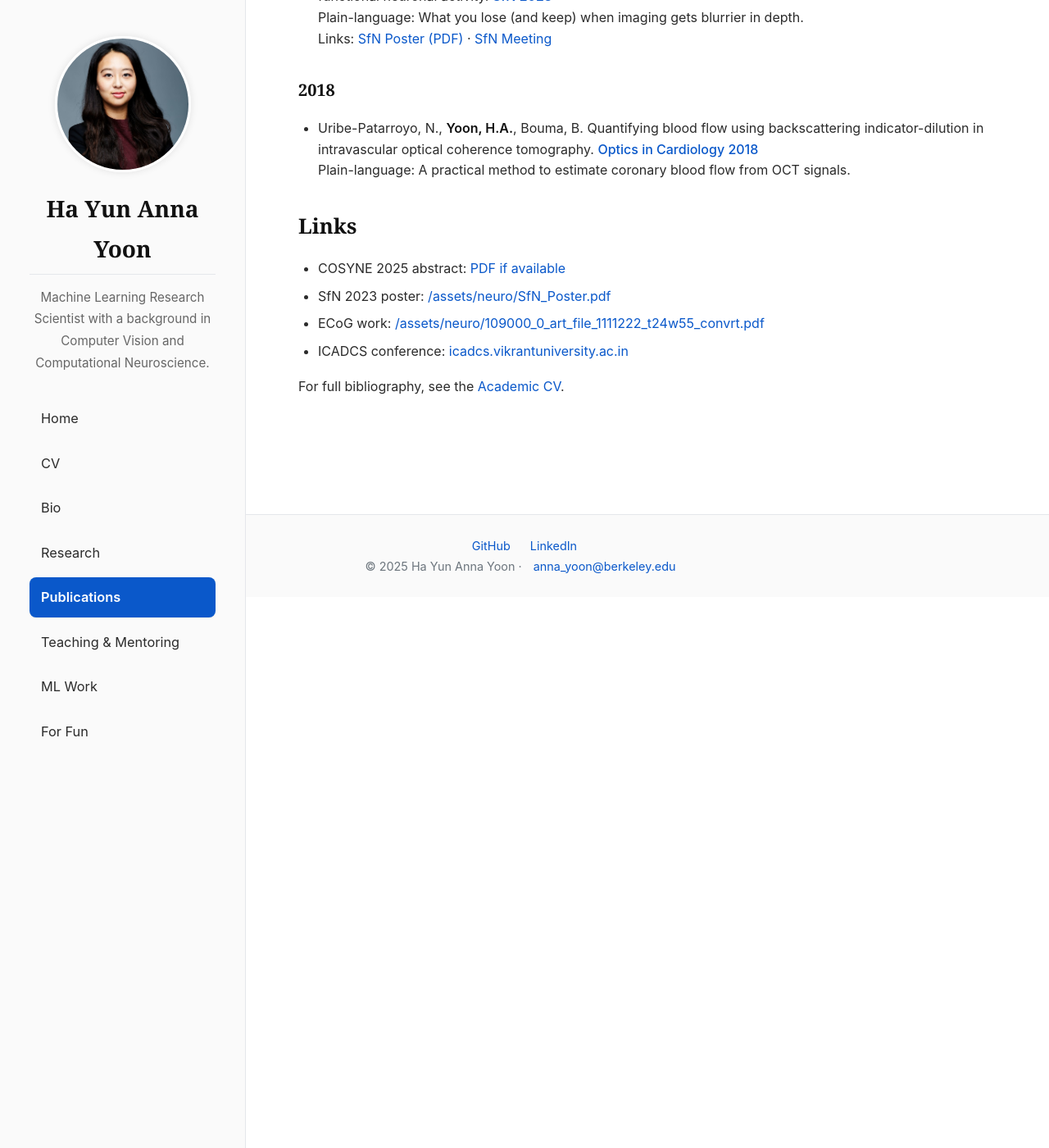
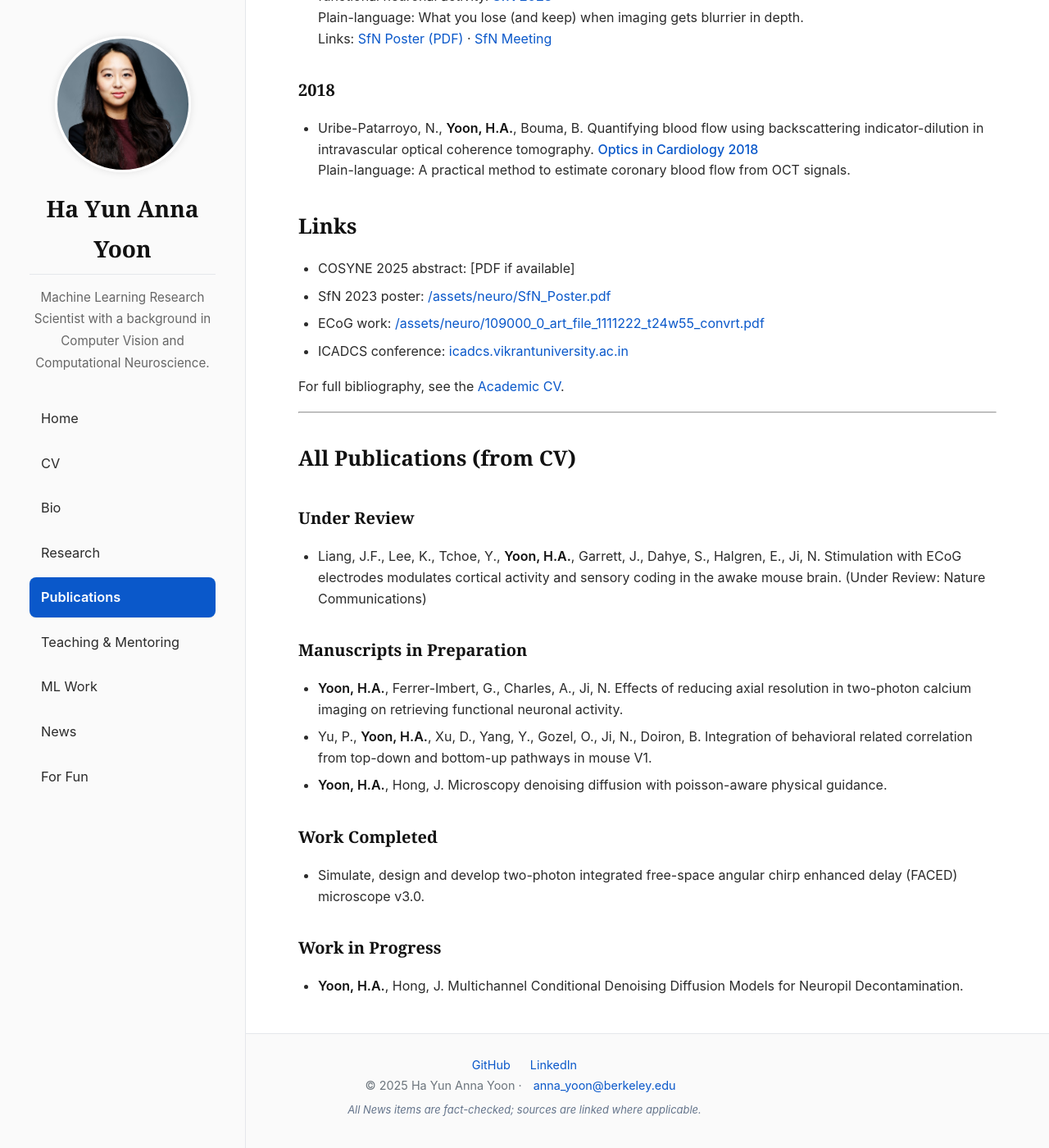
Before and after one commit to annahayoon/annahayoon.github.io, a Jekyll site: the page built from publications.md, in a window 1280 px wide and 1400 px high, scrolled down 672 px. Shown: the whole window at 82% size. Built offline with Jekyll 4.4.1, drawn with Linux system fonts in a browser that asks for light colours.

Commit message:
Update resume content and website

```diff
--- a/_layouts/default.html
+++ b/_layouts/default.html
@@ -37,6 +37,7 @@ layout: default
                     <li><a href="{{ '/publications.html' | relative_url }}" {% if page.url == "/publications.html" %}class="active"{% endif %}>Publications</a></li>
                     <li><a href="{{ '/teaching.html' | relative_url }}" {% if page.url == "/teaching.html" %}class="active"{% endif %}>Teaching & Mentoring</a></li>
                     <li><a href="{{ '/ml-work.html' | relative_url }}" {% if page.url == "/ml-work.html" %}class="active"{% endif %}>ML Work</a></li>
+                    <li><a href="{{ '/news.html' | relative_url }}" {% if page.url == "/news.html" %}class="active"{% endif %}>News</a></li>
                     <li><a href="{{ '/for_fun.html' | relative_url }}" {% if page.url == "/for_fun.html" %}class="active"{% endif %}>For Fun</a></li>
                 </ul>
             </nav>
@@ -54,6 +55,7 @@ layout: default
         {% if site.email %}
         <p>&copy; {{ 'now' | date: '%Y' }} {{ site.title }} · <a href="mailto:{{ site.email }}">{{ site.email }}</a></p>
         {% endif %}
+        <p class="fact-note">All News items are fact-checked; sources are linked where applicable.</p>
     </footer>
 </body>
 </html>
--- a/preview.html
+++ b/preview.html
@@ -50,6 +50,7 @@
 
             <div class="widget">
               <h2 class="widget-title">Recent News</h2>
+              <p class="fact-note">All News items are fact-checked; sources are linked where applicable.</p>
               <ul>
                 <li><strong>2025</strong>: COSYNE accepted — Nonsense-free behavioral correlation in mouse V1 (co-author)</li>
                 <li><strong>2024</strong>: COSYNE — Behavioral correlation integration in mouse V1 (co-author)</li>
--- a/publications.md
+++ b/publications.md
@@ -25,9 +25,27 @@ title: Publications
 
 ## Links
 
-- COSYNE 2025 abstract: [PDF if available](/assets/ml-work/Diffusion.pdf)
+- COSYNE 2025 abstract: [PDF if available]
 - SfN 2023 poster: [/assets/neuro/SfN_Poster.pdf](/assets/neuro/SfN_Poster.pdf)
 - ECoG work: [/assets/neuro/109000_0_art_file_1111222_t24w55_convrt.pdf](/assets/neuro/109000_0_art_file_1111222_t24w55_convrt.pdf)
 - ICADCS conference: [icadcs.vikrantuniversity.ac.in](https://icadcs.vikrantuniversity.ac.in/)
 
 For full bibliography, see the [Academic CV](/cv.html).
+
+---
+
+## All Publications (from CV)
+
+### Under Review
+- Liang, J.F., Lee, K., Tchoe, Y., **Yoon, H.A.**, Garrett, J., Dahye, S., Halgren, E., Ji, N. Stimulation with ECoG electrodes modulates cortical activity and sensory coding in the awake mouse brain. (Under Review: Nature Communications)
+
+### Manuscripts in Preparation
+- **Yoon, H.A.**, Ferrer-Imbert, G., Charles, A., Ji, N. Effects of reducing axial resolution in two-photon calcium imaging on retrieving functional neuronal activity.
+- Yu, P., **Yoon, H.A.**, Xu, D., Yang, Y., Gozel, O., Ji, N., Doiron, B. Integration of behavioral related correlation from top-down and bottom-up pathways in mouse V1.
+- **Yoon, H.A.**, Hong, J. Microscopy denoising diffusion with poisson-aware physical guidance.
+
+### Work Completed
+- Simulate, design and develop two-photon integrated free-space angular chirp enhanced delay (FACED) microscope v3.0.
+
+### Work in Progress
+- **Yoon, H.A.**, Hong, J. Multichannel Conditional Denoising Diffusion Models for Neuropil Decontamination.
```
Also changed, not shown: index.md (+11 -0 lines), news.md (added, +27 -0 lines), projects.md (+1 -1 lines), research.md (+6 -6 lines).
